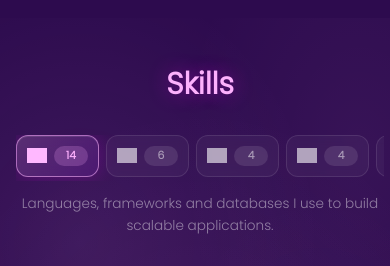
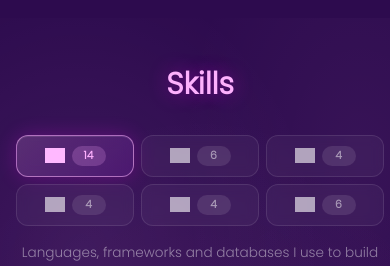
Before and after one commit to LeyAylen6/Leila-Salguero, a React (Create React App) app: page / in a window 390 px wide. Shown: the part 2520-2786 px from the top of the page. Built offline with nearby package versions, Linux system fonts and the light colour scheme; grey boxes are pictures that could not be loaded.

Commit message:
refactor: update Skills section layout to use grid for tabs
- Change tabs layout from flex to grid with responsive column adjustments
- Enhance tab styling for better visual consistency across devices
- Remove unnecessary scrollbar styles for improved UX

```diff
--- a/src/components/Skills/skills.module.css
+++ b/src/components/Skills/skills.module.css
@@ -33,26 +33,19 @@
 
 /* ── Tabs ── */
 .tabs {
-    display: flex;
-    flex-wrap: nowrap;
+    display: grid;
+    grid-template-columns: repeat(6, 1fr);
     gap: 10px;
     margin-bottom: 16px;
     z-index: 1;
+    width: 100%;
     max-width: 1050px;
-    width: 100%;
-    overflow-x: auto;
     padding-bottom: 4px;
-    scrollbar-width: none;
-}
-
-.tabs::-webkit-scrollbar {
-    display: none;
 }
 
 .tab {
     display: flex;
     align-items: center;
-    flex: 1;
     justify-content: center;
     gap: 7px;
     padding: 9px 14px;
@@ -229,6 +222,16 @@
 .waveFront { fill: #000000; }
 
 /* ── Responsive ── */
+@media only screen and (max-width: 1160px) {
+    .tabs {
+        grid-template-columns: repeat(3, 1fr);
+    }
+
+    .tab {
+        font-size: 0.8rem;
+    }
+}
+
 @media only screen and (max-width: 768px) {
     .skillsSection {
         padding: 50px 4% 150px;
@@ -240,6 +243,8 @@
     }
 
     .tabs {
+        grid-template-columns: repeat(3, 1fr);
+        max-width: 1050px;
         gap: 7px;
         margin-bottom: 12px;
     }
@@ -270,6 +275,10 @@
         padding: 44px 4% 110px;
     }
 
+    .tabs {
+        grid-template-columns: repeat(3, 1fr);
+    }
+
     .tab span:not(.badge) {
         display: none;
     }
```
